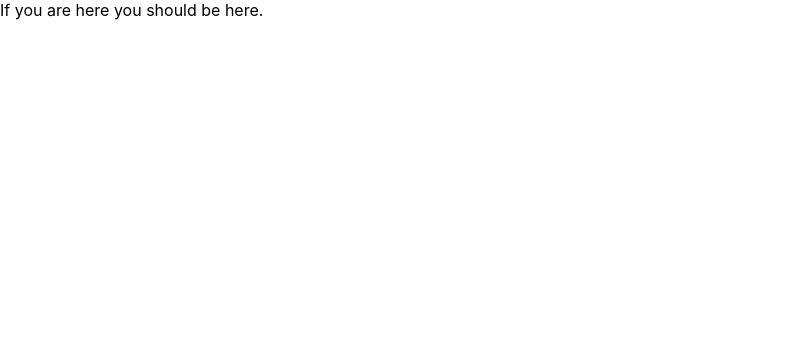
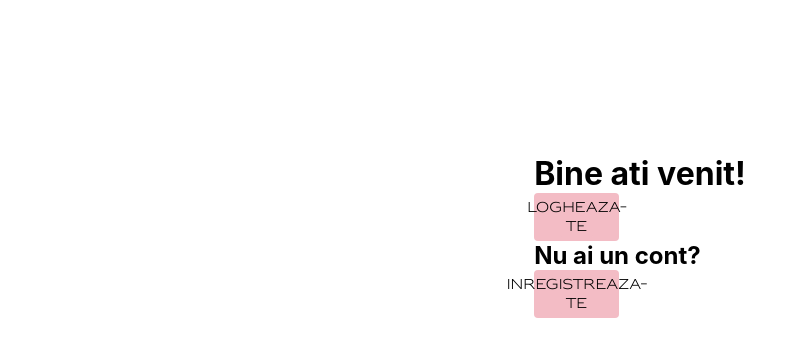
Before and after one commit to ralucaantal/Continuous-Feedback-----TW-Project, a React (Create React App) app in the folder client/: page / in a window 1280 px wide. Shown: the top 356 px of the page, without its empty margins (0-805 px from the left). Built offline with nearby package versions, Linux system fonts and the light colour scheme; no server answers.

Commit message:
am facut formular de register

```diff
--- a/client/package.json
+++ b/client/package.json
@@ -9,7 +9,7 @@
     "@testing-library/user-event": "^13.5.0",
     "react": "^18.2.0",
     "react-dom": "^18.2.0",
-    "react-router-dom": "^5.2.0",
+    "react-router-dom": "^5.3.4",
     "react-scripts": "5.0.1",
     "web-vitals": "^2.1.4"
   },
--- a/client/src/App.js
+++ b/client/src/App.js
@@ -1,6 +1,7 @@
 import React, { useEffect, useState } from "react";
 import LoginForm from "./components/loginform";
 import Home from "./components/home";
+import Register from "./components/register";
 import { BrowserRouter, Switch, Route } from "react-router-dom";
 
 function App() {
@@ -17,8 +18,9 @@ function App() {
   return (
     <BrowserRouter>
       <Switch>
+        <Route exact path="/" component={() => <Home />} />
         <Route exact path="/login" component={() => <LoginForm />} />
-        <Route exact path="/" component={() => <Home />} />
+        <Route exact path="/register" component={() => <Register />} />
       </Switch>
     </BrowserRouter>
   );
--- a/client/src/components/css/home.css
+++ b/client/src/components/css/home.css
@@ -0,0 +1,66 @@
+* {
+    margin:0;
+    box-sizing: border-box;
+}
+
+
+@font-face {
+    font-family: "CustomFont";
+    src: url("../css/fonts/RolexLight.woff2");
+}
+
+.page{
+    height: 100vh;
+    width: 100%;
+    display: flex;
+    justify-content: center;
+    align-items: center;
+}
+
+.main{
+    display: flex;
+    justify-content: center;
+    align-items: center;
+    width: 100%;
+    height: 100%;
+    margin-top: 12%;
+}
+
+.home{
+    display:flex;
+    justify-content: center;
+    width: 50%;
+    height: 50%;
+
+}
+
+.btn1{
+    width: 40%;
+    height: 3em;
+    background-color: rgb(243, 188, 197);
+    display: flex;
+    justify-content: center;
+    align-items: center;
+    transition: 0.5s;
+    border-radius: 0.25em;
+    cursor: pointer;
+    font-family: "CustomFont";
+    src: url("../css/fonts/RolexLight.woff2");
+    border: none;
+}
+
+.login-btn{
+    width: 40%;
+    height: 3em;
+    background-color: rgb(243, 188, 197);
+    display: flex;
+    justify-content: center;
+    align-items: center;
+    transition: 0.5s;
+    border-radius: 0.25em;
+    cursor: pointer;
+}
+
+.login-btn:hover{
+    transform: scale(1.25);
+}
--- a/client/src/components/home.js
+++ b/client/src/components/home.js
@@ -1,10 +1,32 @@
 import React from "react";
+import { useNavigate } from "react-router-dom";
 
 export default function Home() {
+  // const navigate=useNavigate();
 
   return (
-    <div>
-      <p>If you are here you should be here.</p>
+    <div className="main">
+      <div className="home">
+        <h1>Bine ati venit!</h1>
+        <div className="login-btn">
+          <button
+            className="btn1"
+            onClick={() => {
+              window.location.href = "/login";
+            }}
+          >
+            LOGHEAZA-TE
+          </button>
+        </div>
+        <h2>Nu ai un cont?</h2>
+        <div className="login-btn">
+          <button className="btn1"
+          onClick={()=>{
+            window.location.href="/register"
+          }}
+          >INREGISTREAZA-TE</button>
+        </div>
+      </div>
     </div>
   );
 }
--- /dev/null
+++ b/client/src/components/register.js
@@ -0,0 +1,50 @@
+import React, { useState } from "react";
+import "./css/register.css";
+import IPv4 from "../index";
+//import{useHistory} from 'react-router-dom'
+
+// const LoginForm = () => {
+export default function Register() {
+  return (
+    <div className="main">
+      <div className="loginForm">
+        <form>
+          <div className="cover">
+            <h1>Inregistreaza-te</h1>
+            <input
+              type="user"
+              placeholder="username"
+              //onChange={(e) => (loginData.username = e.target.value)}
+            />
+
+            <input
+              type="password"
+              placeholder="password"
+              // onChange={(e) => (loginData.password = e.target.value)}
+            />
+
+            <input type="radio" id="student" name="userType" value="STUDENT" />
+            <label for="student">Student</label>
+            <br></br>
+            <input
+              type="radio"
+              id="profesor"
+              name="userType"
+              value="PROFESOR"
+            />
+            <label for="profesor">Profesor</label>
+            <br></br>
+
+            <div className="login-btn">
+              <button className="btn1">INREGISTRARE</button>
+            </div>
+
+            {/* <div>{errorDataLogin.message}</div> */}
+          </div>
+        </form>
+      </div>
+    </div>
+  );
+}
+
+// export default LoginForm;
```
Also changed, not shown: client/src/components/css/register.css (added), 1 other file (tests, documents, lock files or other folders).
